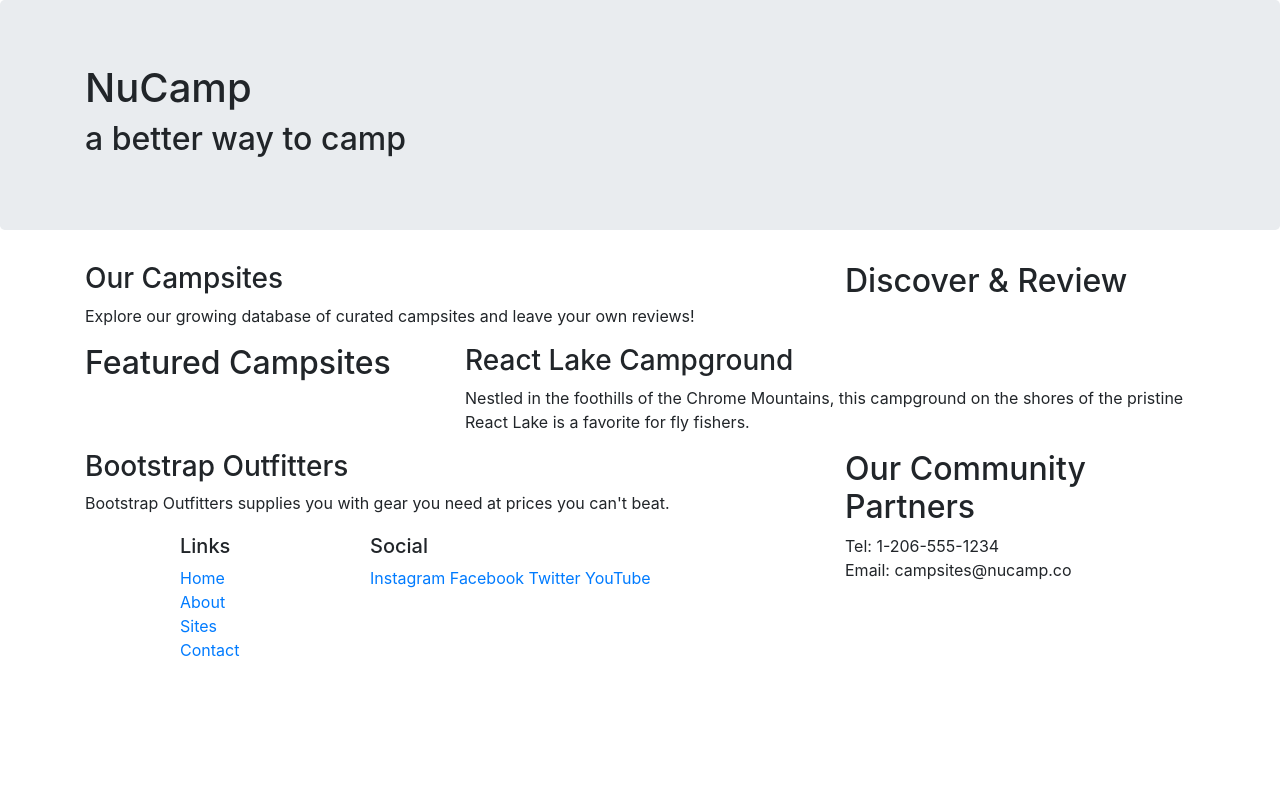
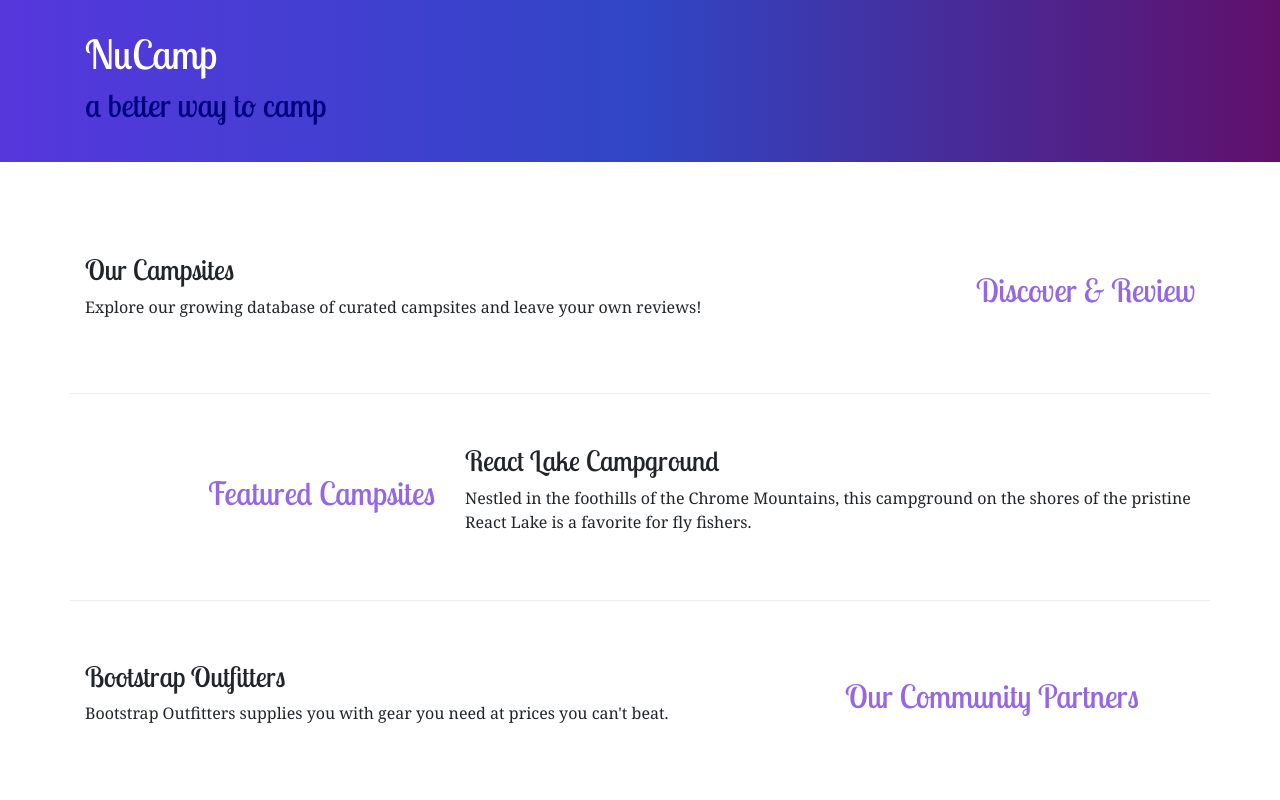
Before and after one commit to MiaMoustafa/nucampsite, a website: page index.html in a window 1280 px wide. Shown: the top 800 px of the page. Drawn offline with nearby package versions, Linux system fonts and the light colour scheme.

Commit message:
Adding Custom Styles

```diff
--- /dev/null
+++ b/css/style.css
@@ -0,0 +1,30 @@
+body
+{
+    font-family: 'Noto Serif', serif;
+}
+h1, h2, h3 {
+    font-family: 'Lobster Two', cursive;
+
+}
+h2{
+    color: #9467e7;;
+}
+header h2{
+    color:navy;
+}
+footer {
+    background-image: linear-gradient(#CEC8FF, white);
+    padding: 20px 0;
+}
+
+.jumbotron {
+    padding: 30px;
+    background-image: linear-gradient(to right, #5637DD, #3046C5, #60106B);
+    color: white;
+}
+
+.row-content {
+    padding: 50px 0;
+    border-bottom: 1px ridge;
+    min-height: 200px;
+}
--- a/index.html
+++ b/index.html
@@ -10,12 +10,15 @@
       rel="stylesheet"
       href="node_modules/bootstrap/dist/css/bootstrap.min.css"
     />
+    <link rel="stylesheet" href="css/style.css"/>
+    <link href="https://fonts.googleapis.com/css2?family=Lobster+Two:wght@400;700&family=Noto+Serif:wght@400;700&display=swap" rel="stylesheet">
+
 
     <title>NuCamp: A Better Way To Camp</title>
   </head>
 
   <body>
-    <header class="jumbotron">
+    <header class="jumbotron jumbotron-fluid">
       <div class="container">
         <div class="row">
           <div class="col">
@@ -26,9 +29,9 @@
       </div>
     </header>
     <div class="container">
-      <div class="row">
+      <div class="row row-content align-items-center">
         <div class="col-xs-3 col-md-4 order-sm-last">
-          <h2>Discover & Review</h2>
+          <h2 class="text-sm-right">Discover & Review</h2>
         </div>
         <div class="col">
           <h3>Our Campsites</h3>
@@ -39,9 +42,9 @@
         </div>
       </div>
 
-      <div class="row">
+      <div class="row row-content align-items-center" >
         <div class="col-xs-3 col-md-4">
-          <h2>Featured Campsites</h2>
+          <h2 class="text-sm-right">Featured Campsites</h2>
         </div>
         <div class="col">
           <h3>React Lake Campground</h3>
@@ -52,7 +55,7 @@
         </div>
       </div>
 
-      <div class="row">
+      <div class="row row-content align-items-center">
         <div class="col-xs-3 order-sm-last col-md-4 ">
           <h2>Our Community Partners</h2>
         </div>
@@ -67,7 +70,7 @@
     </div>
     <footer>
       <div class="container">
-          <div class="row">
+          <div class="row row-content align-items-center">
               <div class="col-4 col-sm-2 offset-1">
         <h5>Links</h5>
         <ul class="list-unstyled">
@@ -77,14 +80,14 @@
           <li><a href="#">Contact</a></li>
         </ul>
       </div>
-      <div class=" col-6 col-sm-5">
+      <div class=" col-6 col-sm-5  text-center">
         <h5>Social</h5>
         <a href="http://instagram.com/">Instagram</a>
         <a href="http://facebook.com/">Facebook</a>
         <a href="http://twitter.com/">Twitter</a>
         <a href="http://youtube.com/">YouTube</a>
       </div>
-      <div class="col-sm-4">
+      <div class="col-sm-4  text-center">
         Tel: 1-206-555-1234<br />
         Email: campsites@nucamp.co
       </div>
```
